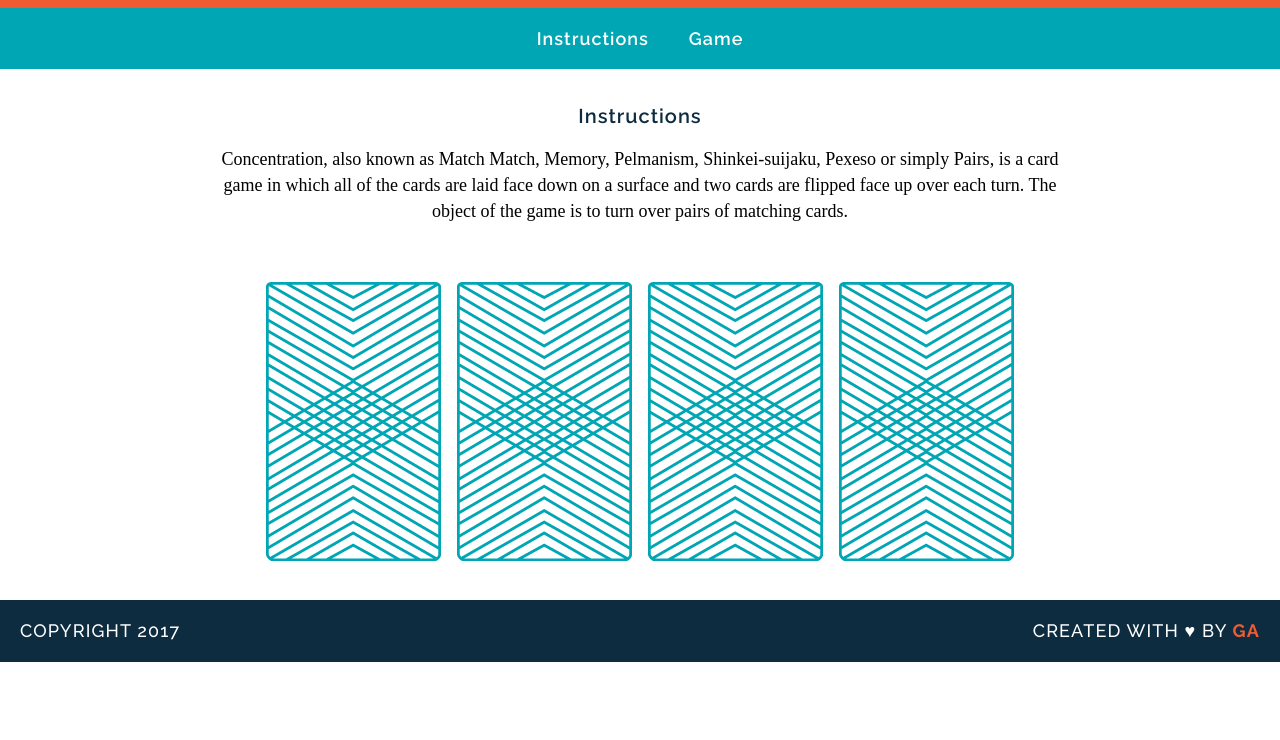
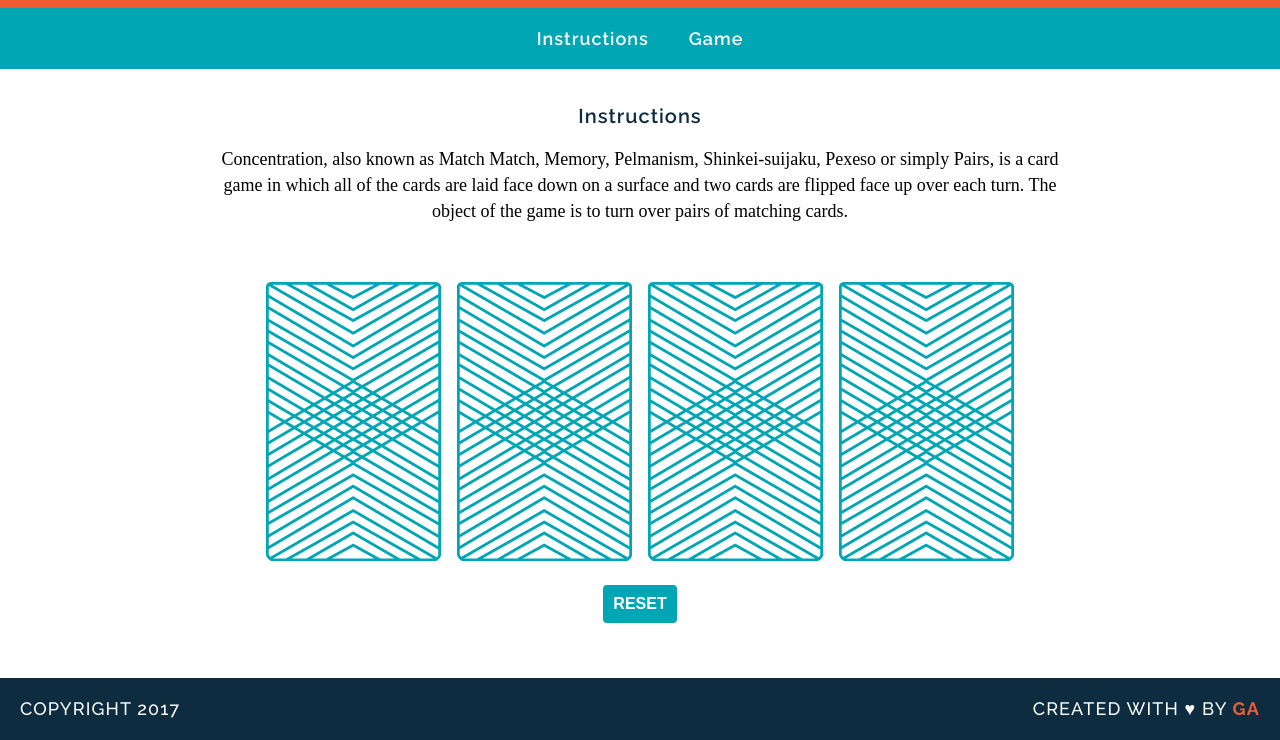
Before and after one commit to needimf/wdi-fundamentals-memorygame, a plain HTML site: page index.html in a window 1280 px wide. Shown: the part 105-845 px from the top of the page. Before the commit the page ends 800 px from the top, so only its background shows below. Drawn offline with Linux system fonts and the light colour scheme; a web font is replaced by a local one.

Commit message:
added reset button, cleaned up HTML

```diff
--- a/css/style.css
+++ b/css/style.css
@@ -96,3 +96,16 @@ footer {
   height: 0;
   font-size: 0;
 }
+
+button {
+  cursor: pointer;
+  background-color: #00a6b3;
+  color: white;
+  text-transform: uppercase;
+  font-weight: bold;
+  font-size: 16px;
+  padding: 10px 10px;
+  margin: 20px;
+  border-radius: 4px;
+  border: none;
+}
--- a/index.html
+++ b/index.html
@@ -9,10 +9,6 @@
   <header>
     <h1>Memory Game</h1>
   </header>
-  <!--
-  <h2>About</h2>
-  <p>This is a game of concentration, skill, and agility. Only the best of the best will succeed, all others will fall.</p>
-  -->
   <nav>
     <a href="#instructions" class="tab">Instructions</a><a href="#game" class="tab">Game</a>
   </nav>
@@ -20,10 +16,9 @@
     <h2 id="instructions">Instructions</h2>
     <p>Concentration, also known as Match Match, Memory, Pelmanism, Shinkei-suijaku, Pexeso or simply Pairs, is a card game in which all of the cards are laid face down on a surface and two cards are flipped face up over each turn. The object of the game is to turn over pairs of matching cards.</p>
     <div id="game-board" class="board clearfix"></div>
+    <button id="reset">Reset</button>
   </main>
   <footer class="clearfix">
-    <!--<h3>The Developer</h3>
-    <p>Hi my name is Nedim Filipovic, I developed this game. Follow my <a href="#">instagram</a> for more fun projects.</p> -->
     <p class="copyright">Copyright 2017</p>
     <p class="message">Created with &hearts; by <span class="name">GA</span></p>
   </footer>
--- a/js/main.js
+++ b/js/main.js
@@ -58,3 +58,10 @@ var createBoard = function () {
 };
 
 createBoard();
+
+var reset = function () {
+  window.location.reload();
+}
+
+var resetButton = document.getElementById('reset');
+resetButton.addEventListener('click', reset);
```
